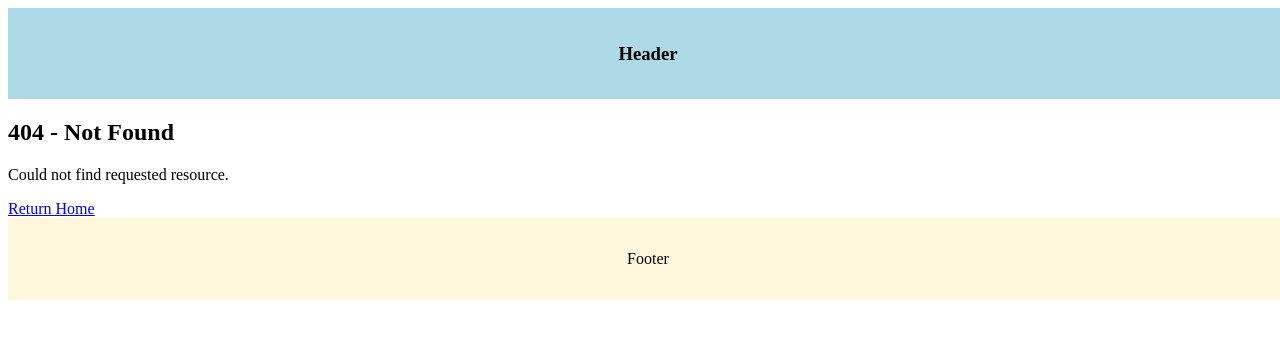
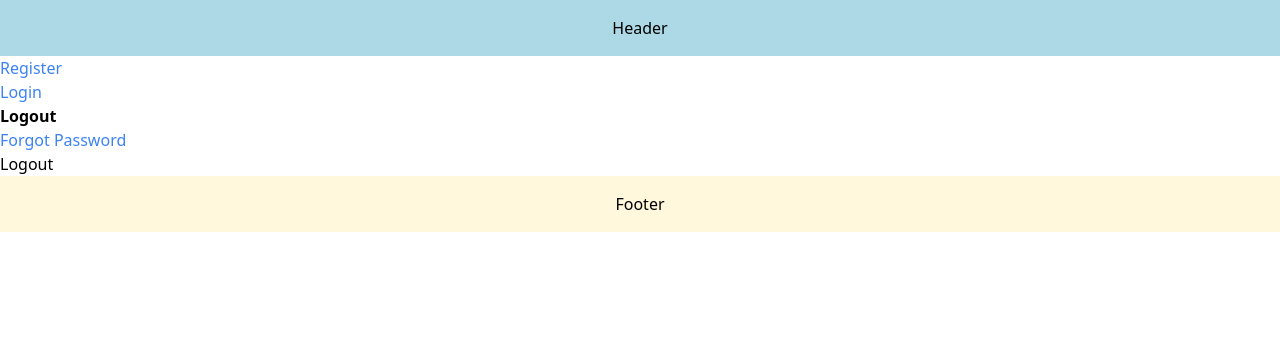
Before and after one commit to faddah/nextjs-codeevolution-routing-demo, a Next.js app: page /logout in a window 1280 px wide. Before the commit this address had no page. Shown: the top 338 px of the page. Built offline with nearby package versions, Linux system fonts and the light colour scheme.

Commit message:
Created logout folder & page.

```diff
--- /dev/null
+++ b/src/app/(auth)/logout/page.tsx
@@ -0,0 +1,5 @@
+import Link from "next/link";
+
+export default function Logout(): JSX.Element {
+	return (<h1><Link href="/">Logout</Link></h1>);
+}
```
